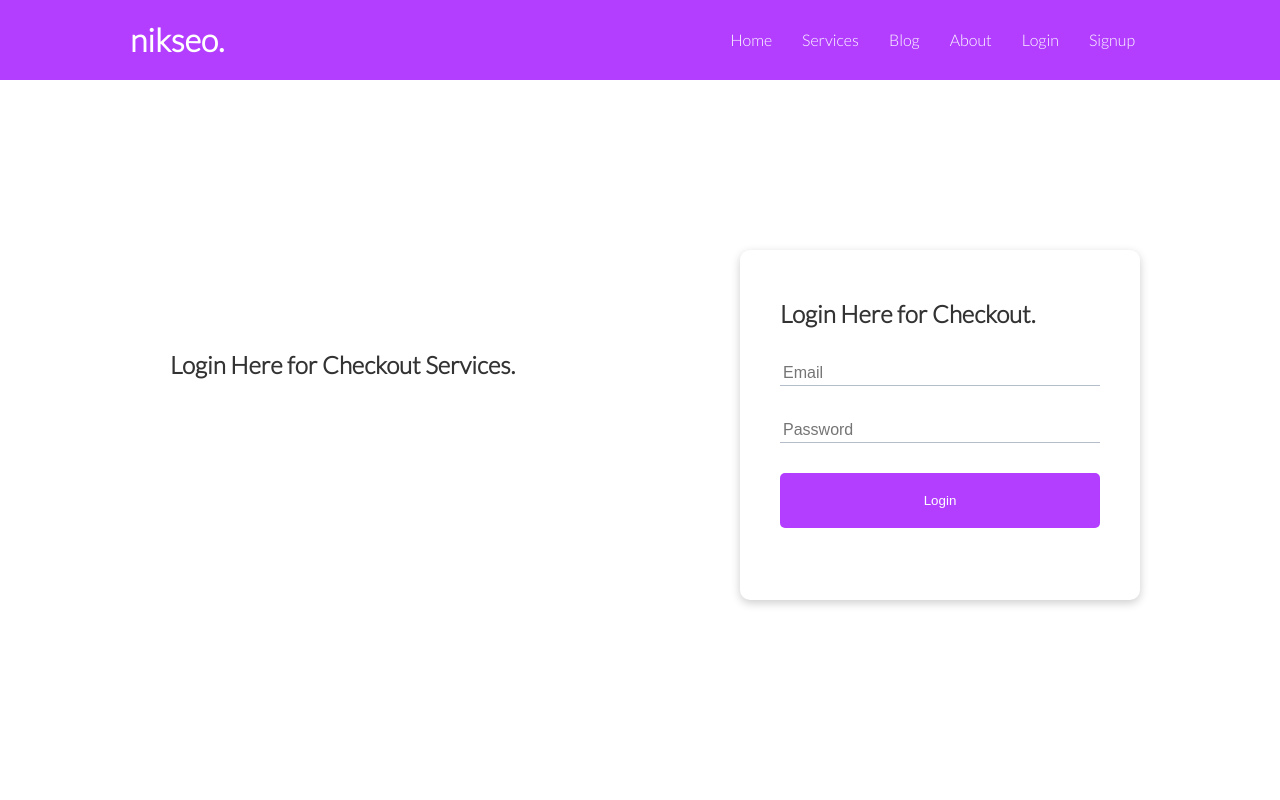
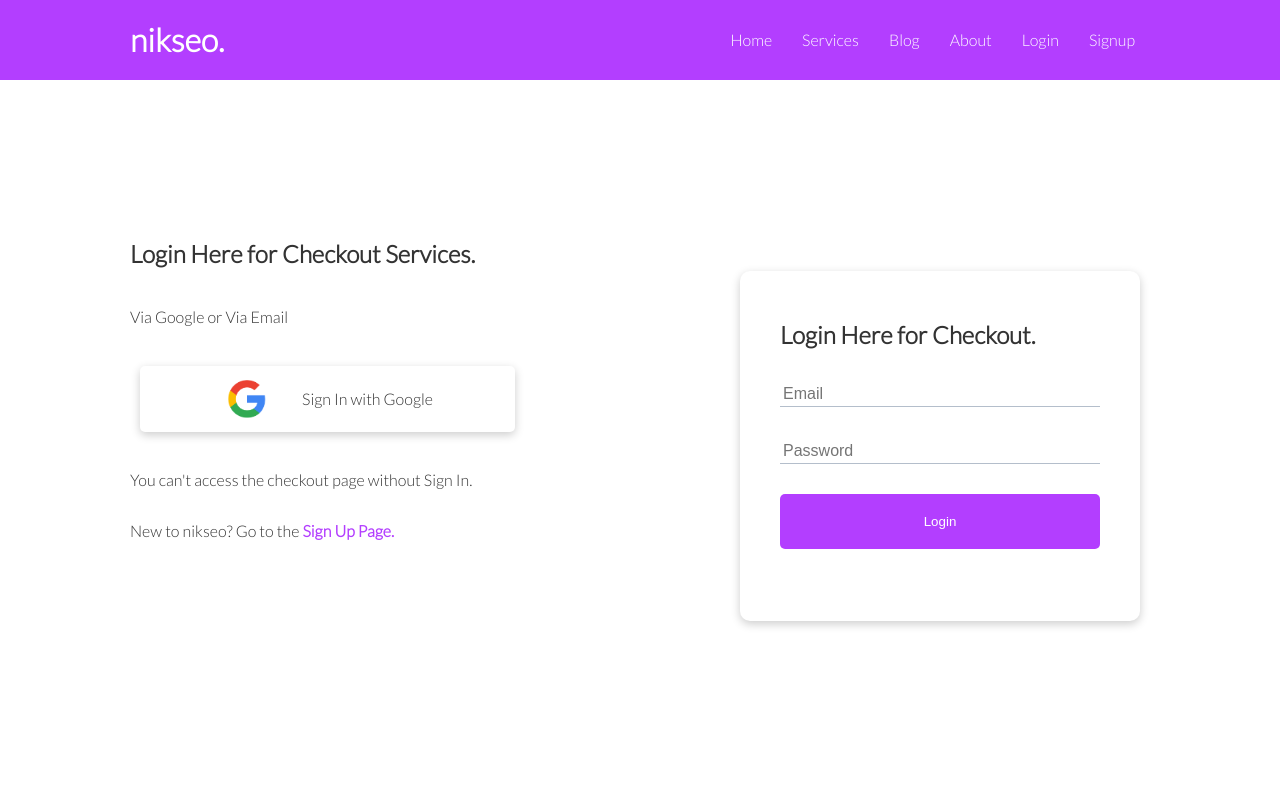
Before and after one commit to Anik-the-dev/niks-seo-service, a React (Create React App) app: page /login in a window 1280 px wide. Shown: the top 800 px of the page. Built offline with nearby package versions, Linux system fonts and the light colour scheme; no server answers.

Commit message:
google sign in done for log in page

```diff
--- a/src/App.js
+++ b/src/App.js
@@ -17,6 +17,7 @@ function App() {
   return (
     <div className='body'>
       <Header></Header>
+
       <Routes>
         <Route  path='/' element={<Home/>}></Route>
         <Route  path='/home' element={<Home/>}></Route>
--- /dev/null
+++ b/src/components/AutoSignIn/AutoSignIn.js
@@ -0,0 +1,18 @@
+import React from 'react';
+import auth from '../../firebase.init';
+import {useSignInWithGoogle } from 'react-firebase-hooks/auth';
+import google from '../../google.png'
+
+const AutoSignIn = () => {
+    const [signInWithGoogle, user, loading, error] = useSignInWithGoogle(auth);
+    console.log(user)
+
+    return (
+        <div className='flex autosignin' onClick={()=>signInWithGoogle()} >
+            <img src={google} alt='google'></img>
+            <p>Sign In with Google</p>
+        </div>
+    );
+};
+
+export default AutoSignIn;
--- a/src/components/Login/Login.css
+++ b/src/components/Login/Login.css
@@ -1,3 +1,12 @@
 .login{
     margin: 100px auto 400px;
 }
+
+.login .login-text{
+    margin-top: 50px;
+}
+
+.login .f-bold{
+    font-weight: 600px;
+    font-size: 1rem;
+}
--- a/src/components/Login/Login.js
+++ b/src/components/Login/Login.js
@@ -3,6 +3,8 @@ import '../Banner/Banner.css'
 import './Login.css'
 import auth from '../../firebase.init';
 import { useSignInWithEmailAndPassword } from 'react-firebase-hooks/auth'
+import AutoSignIn from '../AutoSignIn/AutoSignIn';
+import { Link } from 'react-router-dom';
 
 const Login = () => {
     // declare the states......
@@ -34,8 +36,17 @@ const Login = () => {
     return (
         <div className='container'>
             <div className='login grid'>
-                <div className='p-2'>
+                <div className='login-text my-4'>
                     <h2>Login Here for Checkout Services.</h2>
+                    <br/>
+                    <p className='f-bold'> Via Google or Via Email</p>
+                    <br/>
+                    <AutoSignIn></AutoSignIn>
+                    <br/>
+                    <p className='f-bold'> You can't access the checkout page without Sign In.</p>
+                    <br/>
+                    <p>New to nikseo? Go to the <Link className='emphasize-text' to='/signup'>Sign Up Page.</Link></p>
+
                 </div>
                 <div>
                     <div className="showcase-form card">
--- a/src/css/style.css
+++ b/src/css/style.css
@@ -69,6 +69,30 @@ img{
 }
 
 
+.autosignin{
+    background-color: #fff;
+    color: #333;
+    border-radius: 5px;
+    box-shadow: 0 3px 10px rgba(0,0,0,0.2);
+    padding: 8px 2px;
+    margin: 10px;
+    cursor: pointer;
+    width: 75%;
+
+}
+
+
+
+.autosignin img{
+    width: 50px;
+    height: 50px;
+    margin-right: 30px;
+}
+
+.autosignin p{
+    font-weight: 800px;
+    font-size: 1rem;
+}
 
 
 
@@ -205,3 +229,8 @@ img{
 .p-2 {
     padding: 20px 40px;
 }
+
+.f-bold{
+    font-weight: 600px;
+    font-size: 1rem;
+}
```
Also changed, not shown: src/components/AutoSignIn/AutoSignIn.css (added), src/google.png (added).
